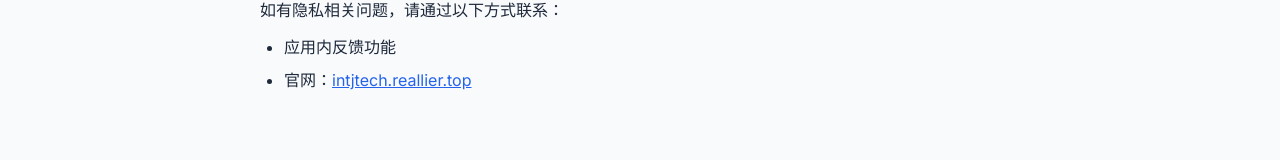
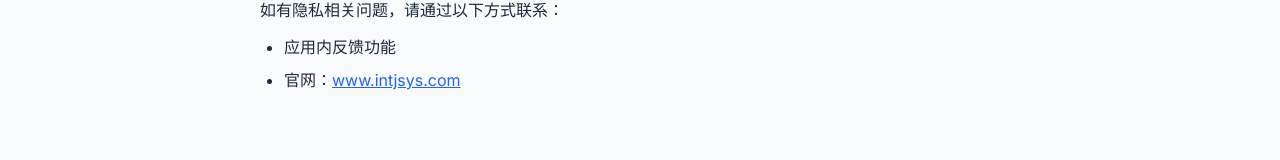
Before and after one commit to Reallier/hirestream-match, a Nuxt app in the folder frontend/: page /privacy in a window 1280 px wide. Shown: the part 2182-2342 px from the top of the page. Built offline with nearby package versions, Linux system fonts and the light colour scheme; no server answers.

Commit message:
fix: 更新用户协议和隐私政策中的官网网址

```diff
--- a/frontend/app/pages/privacy.vue
+++ b/frontend/app/pages/privacy.vue
@@ -101,7 +101,7 @@ useHead({
             <p>如有隐私相关问题，请通过以下方式联系：</p>
             <ul>
                 <li>应用内反馈功能</li>
-                <li>官网：<a href="https://intjtech.reallier.top:5443" target="_blank">intjtech.reallier.top</a></li>
+                <li>官网：<a href="https://www.intjsys.com" target="_blank">www.intjsys.com</a></li>
             </ul>
         </section>
     </div>
--- a/frontend/app/pages/terms.vue
+++ b/frontend/app/pages/terms.vue
@@ -111,7 +111,7 @@ useHead({
             <p>如有疑问，请通过以下方式联系：</p>
             <ul>
                 <li>应用内反馈功能</li>
-                <li>官网：<a href="https://intjtech.reallier.top:5443" target="_blank">intjtech.reallier.top</a></li>
+                <li>官网：<a href="https://www.intjsys.com" target="_blank">www.intjsys.com</a></li>
             </ul>
         </section>
     </div>
```
